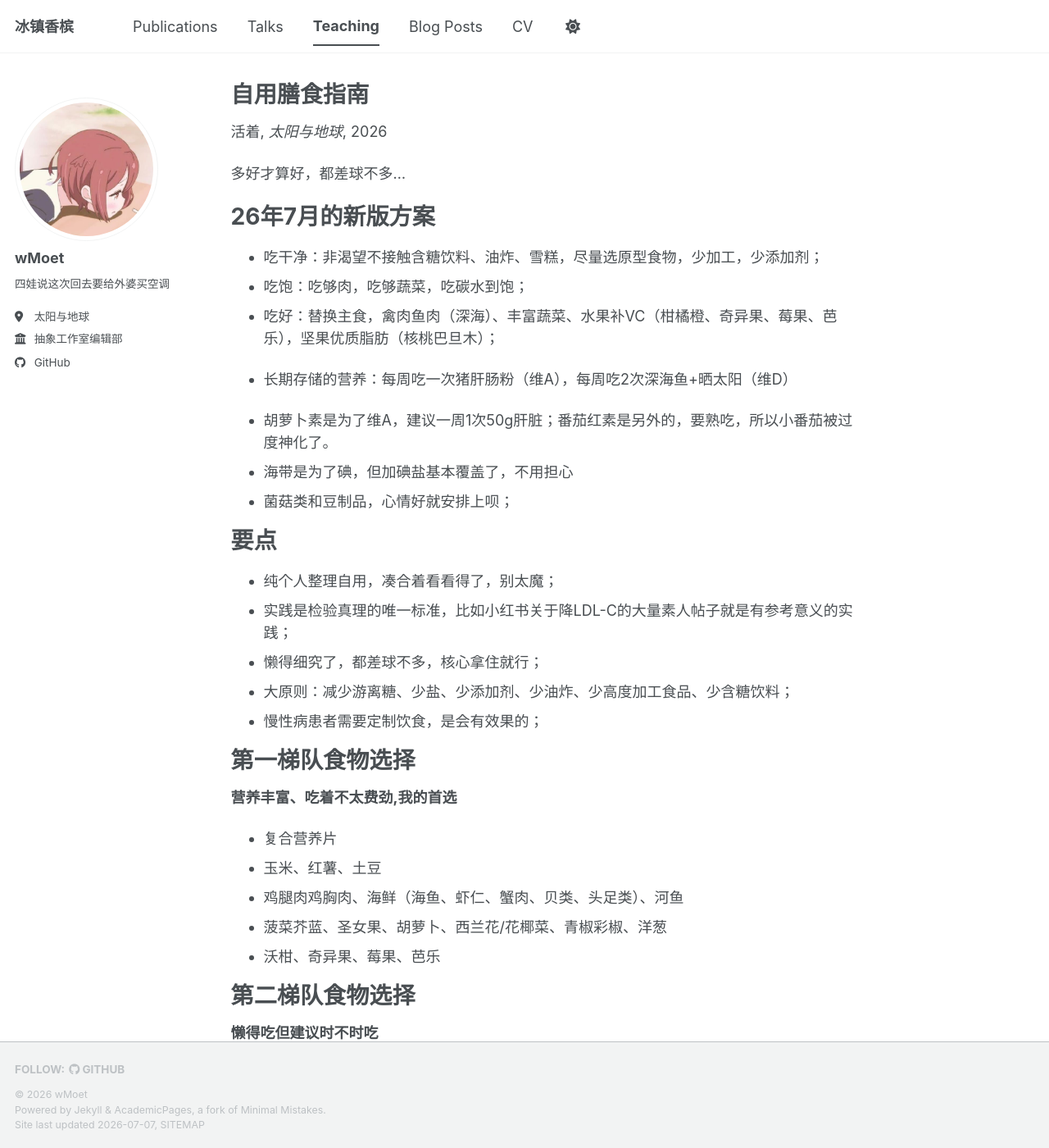
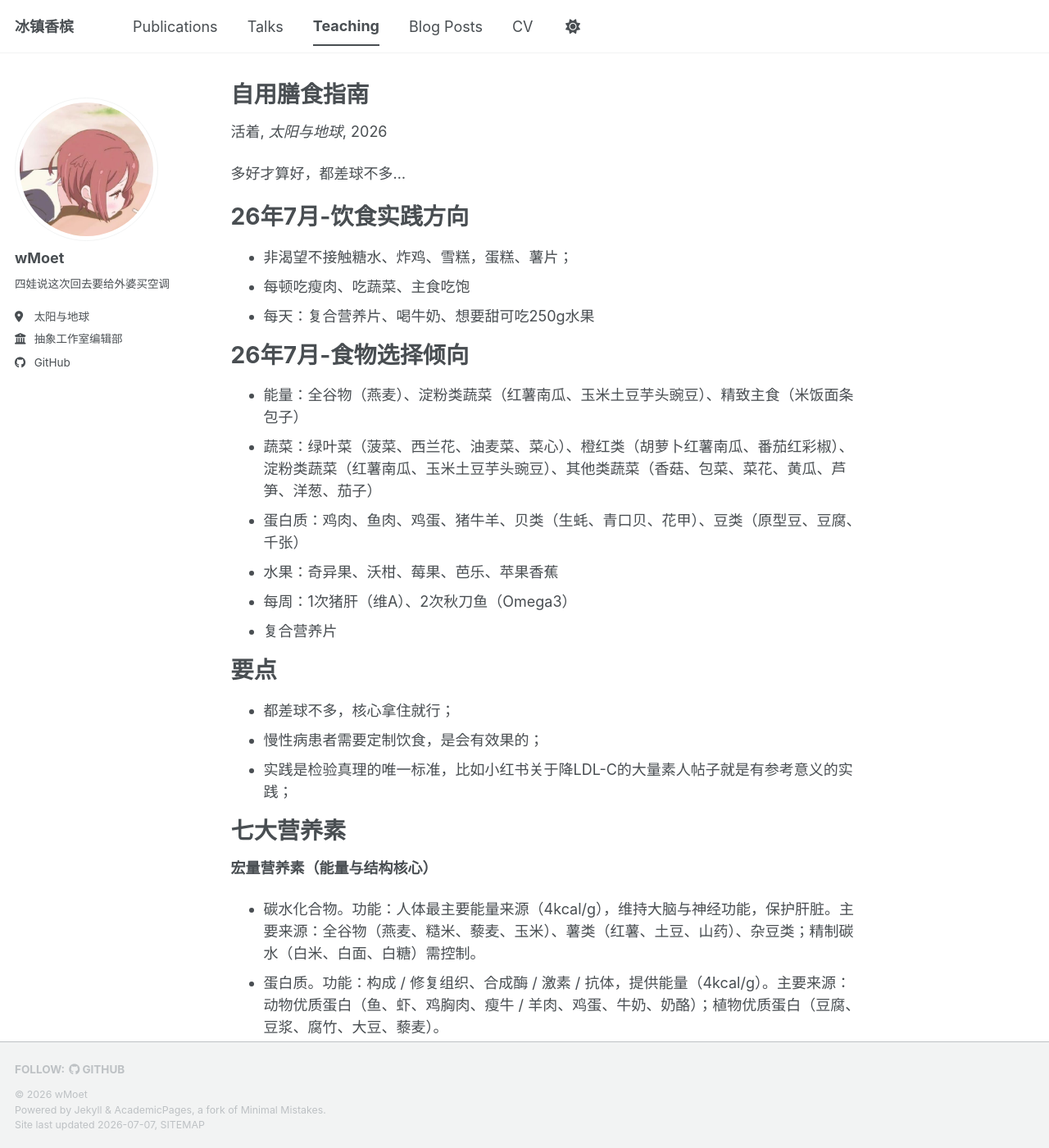
Before and after one commit to wMoet/wMoet.github.io, a Jekyll site: the page built from _teaching/2026-03-自用膳食指南.md, in a window 1280 px wide and 1400 px high. Shown: the whole window at 82% size. Built offline with Jekyll 4.4.1, drawn with Linux system fonts in a browser that asks for light colours; a script bundle is joined from its source files by our own code; library files that are not in the unit come from our copies; some of the changed text lies outside the part shown.

Commit message:
Update 2026-03-自用膳食指南.md

```diff
--- a/_teaching/2026-03-自用膳食指南.md
+++ b/_teaching/2026-03-自用膳食指南.md
@@ -8,46 +8,25 @@ date: 2026-03-30
 ---
 多好才算好，都差球不多...
 
-# 26年7月的新版方案
-- 吃干净：非渴望不接触含糖饮料、油炸、雪糕，尽量选原型食物，少加工，少添加剂；
-- 吃饱：吃够肉，吃够蔬菜，吃碳水到饱；
-- 吃好：替换主食，禽肉鱼肉（深海）、丰富蔬菜、水果补VC（柑橘橙、奇异果、莓果、芭乐），坚果优质脂肪（核桃巴旦木）；
+# 26年7月-饮食实践方向
+- 非渴望不接触糖水、炸鸡、雪糕，蛋糕、薯片；
+- 每顿吃瘦肉、吃蔬菜、主食吃饱
+- 每天：复合营养片、喝牛奶、想要甜可吃250g水果
 
-- 长期存储的营养：每周吃一次猪肝肠粉（维A），每周吃2次深海鱼+晒太阳（维D）
-
-- 胡萝卜素是为了维A，建议一周1次50g肝脏；番茄红素是另外的，要熟吃，所以小番茄被过度神化了。
-- 海带是为了碘，但加碘盐基本覆盖了，不用担心
-- 菌菇类和豆制品，心情好就安排上呗；
+# 26年7月-食物选择倾向
+- 能量：全谷物（燕麦）、淀粉类蔬菜（红薯南瓜、玉米土豆芋头豌豆）、精致主食（米饭面条包子）
+- 蔬菜：绿叶菜（菠菜、西兰花、油麦菜、菜心）、橙红类（胡萝卜红薯南瓜、番茄红彩椒）、淀粉类蔬菜（红薯南瓜、玉米土豆芋头豌豆）、其他类蔬菜（香菇、包菜、菜花、黄瓜、芦笋、洋葱、茄子）
+- 蛋白质：鸡肉、鱼肉、鸡蛋、猪牛羊、贝类（生蚝、青口贝、花甲）、豆类（原型豆、豆腐、千张）
+- 水果：奇异果、沃柑、莓果、芭乐、苹果香蕉
+- 每周：1次猪肝（维A）、2次秋刀鱼（Omega3）
+- 复合营养片
 
 # 要点
-- 纯个人整理自用，凑合着看看得了，别太魔；
+- 都差球不多，核心拿住就行；
+- 慢性病患者需要定制饮食，是会有效果的；
 - 实践是检验真理的唯一标准，比如小红书关于降LDL-C的大量素人帖子就是有参考意义的实践；
-- 懒得细究了，都差球不多，核心拿住就行；
-- 大原则：减少游离糖、少盐、少添加剂、少油炸、少高度加工食品、少含糖饮料；
-- 慢性病患者需要定制饮食，是会有效果的；
-
-# 第一梯队食物选择
-
-**营养丰富、吃着不太费劲,我的首选**
-- 复合营养片
-- 玉米、红薯、土豆
-- 鸡腿肉鸡胸肉、海鲜（海鱼、虾仁、蟹肉、贝类、头足类）、河鱼
-- 菠菜芥蓝、圣女果、胡萝卜、西兰花/花椰菜、青椒彩椒、洋葱
-- 沃柑、奇异果、莓果、芭乐
-
-# 第二梯队食物选择
-
-**懒得吃但建议时不时吃**
-- 豆类、核桃、奇亚籽、菌菇类、海带紫菜
-
-**不是最优，但也可以大大方方吃**
-- 全麦面包、即食燕麦、米饭
-- 猪牛羊瘦肉、鸡蛋、牛奶
-- 各种绿叶菜（油麦菜、西洋菜、菜心、芥菜）、番茄、南瓜
-- 普通橘子、石榴、番石榴
 
 # 七大营养素
-
 **宏量营养素（能量与结构核心）**
 - 碳水化合物。功能：人体最主要能量来源（4kcal/g），维持大脑与神经功能，保护肝脏。主要来源：全谷物（燕麦、糙米、藜麦、玉米）、薯类（红薯、土豆、山药）、杂豆类；精制碳水（白米、白面、白糖）需控制。
 - 蛋白质。功能：构成 / 修复组织、合成酶 / 激素 / 抗体，提供能量（4kcal/g）。主要来源：动物优质蛋白（鱼、虾、鸡胸肉、瘦牛 / 羊肉、鸡蛋、牛奶、奶酪）；植物优质蛋白（豆腐、豆浆、腐竹、大豆、藜麦）。
@@ -61,51 +40,26 @@ date: 2026-03-30
 - 水。功能：占体重 60%-70%，作为代谢介质，运输营养与废物，调节体温。来源：白开水、淡茶水、汤；成人每日建议 1500-2000ml。
 - 膳食纤维。功能：促进肠道蠕动、预防便秘、调节血糖血脂、增加饱腹感。主要来源：全谷物、蔬菜（芹菜、西兰花）、水果（苹果、梨带皮）、菌菇、豆类。
 
-# 饮食方案
-- 复合营养片安排上呗，别管作用如何；
-- 麦当劳早餐（炒双蛋鸡腿排、猪柳蛋、配件选香肠、纯牛奶、豆浆有糖咖啡不爱喝）
-- 垫肚子（牛奶+全麦面包/香蕉）
-- 蛋白粉（怎么才会爱喝？）
-- 点外卖（最好有绿叶菜，然后瘦肉多一点；常备番茄/圣女果，还有较好的水果）
-- 清水火锅（鱼肉牛肉鸡肉猪肉，绿叶菜，胡萝卜玉米垫底，配老广蘸料）
-- 一锅炖（土豆，胡萝卜青椒、鸡肉牛肉猪肉）
-- 常备全麦面包/燕麦片/煮红薯玉米土豆然后放着+ 蒸鱼，然后水煮蔬菜，
-
 # 其他要点
 - 牛奶主要是补钙和全面；鸡蛋也主要是全面；
-- 除非很想要不然：饮料、炸鸡炸薯条、冰淇淋；
-- 一些刺客：脂肪比例高的肉和肉馅（排骨、牛腩、早茶的牛肉丸干蒸、饺子包子、汉堡肉饼）、聚餐时过油煮熟的菜品；
-- 如果可以的话：丰富的主食肉类蔬菜构成、基本只喝水、较严格的水果供应；
-- 为什么要少油炸，去看盖伊的30天挑战与另一个采访食品，哪怕热量平衡，无反式脂肪酸，负面影响依旧大；
+- 除非很想要不然：饮料、炸鸡炸薯条、冰淇淋，少吃加工肉类；无糖饮料也不行；
 - 少饱和脂肪（红肉、全脂乳制品、椰子油、棕榈油），少反式脂肪（加工食品如炸物、糕点、饼干、人造黄油）
 - 其实这几年反式脂肪已经很少出现了，大的食品公司都有效控制
+- 一些刺客：脂肪比例高的肉和肉馅（排骨、牛腩、早茶的牛肉丸干蒸、饺子包子、汉堡肉饼）、聚餐时过油煮熟的菜品；
 - 麦当劳的油是独一档的；
-- 少吃加工肉类；无糖饮料也不行；
 - 全脂奶营养好得多
 - 蔬菜的维生素C和B在水煮和榨汁过程会损失较多，蒸、快炒和微波炉可以保留更多；
 - 生菜、黄瓜、冬瓜，其实营养密度比较低；
-
-# EWG最脏蔬果
-- 蔬果农残（乃至于食品卫生）很难有人出来下定论的，因为牵涉太广，蛋糕太大。就在两种情况徘徊：一是上市售卖的正规食品都是符合卫生标准的，检测出来的农残量都很轻微，远不会对人体产生实际影响；另一种情况，就是昧着良心种植自己都不吃的，检测报告作假、监管缺位。
-- EWG最脏蔬果：蓝莓草莓车厘子葡萄、苹果梨桃子、菠菜羽衣甘蓝；
-- 虽然说脏，但该吃还得吃，都差球不多，因为这事没法说。
+- 番茄红素要熟吃，所以小番茄被过度神化了
+- 高嘌呤：水产、浓汤、内脏
 
 # 很想吃油炸食品吗
 吃炸鸡我会，炸鸡，炸鸡，炸鸡，然后鳕鱼堡，反正都有所涉猎吧。
 
-油炸食品是现代饮食绕不开的话题，比起中式快餐搭配的那一点肉，实实在在的炸鸡食品是充足的蛋白质来源。除了蛋白质充沛以外，味道也很好，高油，高盐，怎么会不好吃？我的确起过将洋快餐加入每天饮食的念头，因为它的优点很突出。
-
-可是以前接收的知识告诉我，这是不健康的，至于怎么不健康，我已记不清了。
-小红书最近的体验很烂，尤其是主动知识检索这一块，是我玩烂了，还是它变烂了？于是只能到其他地方找找了。
-
-我如今关于知识的信任度取决于两方面，一是有无经过实践检验，二是创作者的履历；
-运气挺好，关于油炸食品这一块，是有优秀的实践作品在的：
 1. Tim团队做的[连吃高油高糖食物一周，这是我们身体发生的变化...](https://www.bilibili.com/video/BV186BLBREUM?spm_id_from=333.1245.0.0)
 2. 帅soserious做的[【连续7天只吃垃圾食品】我的身体发生了什么变化！](https://www.bilibili.com/video/BV1x14y1N7QE/?spm_id_from=333.1387)
 
-不过我第一个找到的作品就非常好，所以上面2个我都没细看。
-
-我心中的油炸食品/洋快餐最佳相关，就是盖伊做的
+最佳相关，就是盖伊做的
 [三餐漢堡薯條【速食30天挑戰】身體變化這麼大！？│健人飲食│ 2023ep24](https://www.youtube.com/watch?v=LajjGEBeb3g)
 真的做得非常好欸。
 
@@ -114,3 +68,8 @@ date: 2026-03-30
 2. 虽然体重在掌控之内，但低密度脂蛋白胆固醇、内脏脂肪等数据都会显著变差，以及主观的生活精力也受影响。
 
 所以答案已经很明显了，M/K/华莱,依旧是得少吃的。
+
+# EWG最脏蔬果
+- 蔬果农残（乃至于食品卫生）很难有人出来下定论的，因为牵涉太广，蛋糕太大。就在两种情况徘徊：一是上市售卖的正规食品都是符合卫生标准的，检测出来的农残量都很轻微，远不会对人体产生实际影响；另一种情况，就是昧着良心种植自己都不吃的，检测报告作假、监管缺位。
+- EWG最脏蔬果：蓝莓草莓车厘子葡萄、苹果梨桃子、菠菜羽衣甘蓝；
+- 虽然说脏，但该吃还得吃，都差球不多，因为这事没法说。
```
